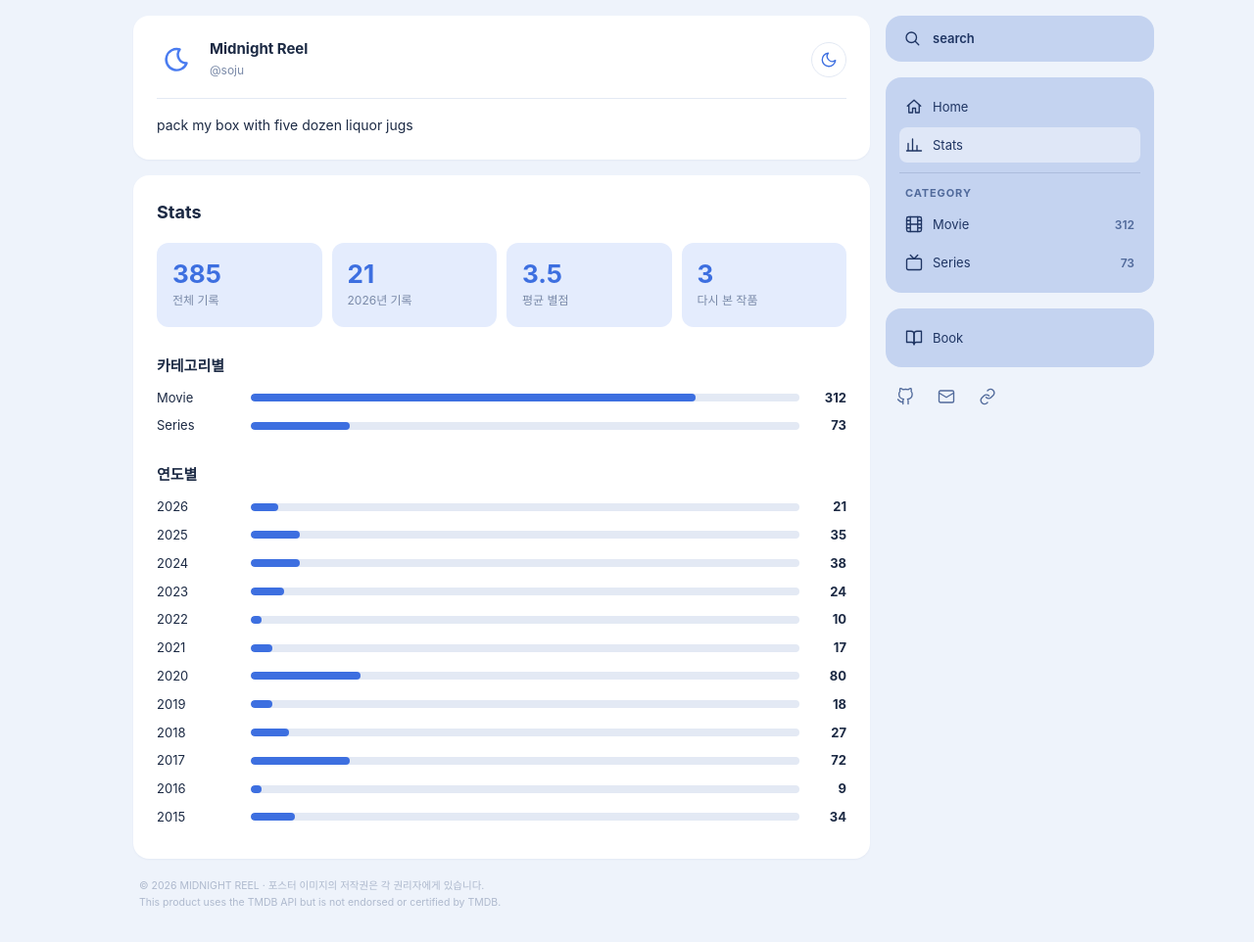
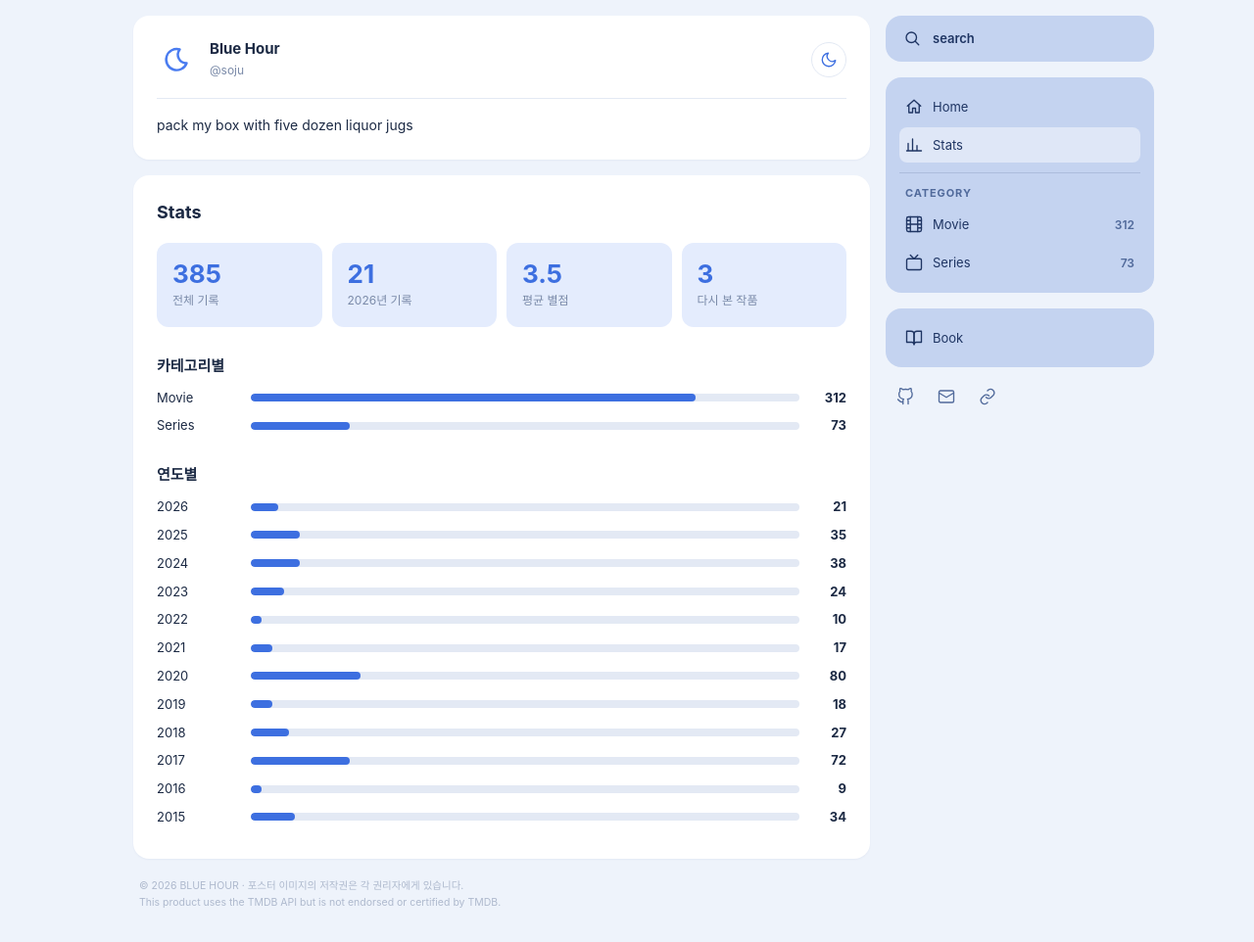
Before and after one commit to sojung-moon/sojung-moon.github.io, a Jekyll site: the page built from stats.html, in a window 1280 px wide and 962 px high. Shown: the whole window at 98% size. Built offline with Jekyll 4.4.1, drawn with Linux system fonts in a browser that asks for light colours; some web fonts are replaced.

Commit message:
Blue Hour

```diff
--- a/_config.yml
+++ b/_config.yml
@@ -1,5 +1,5 @@
 # ───────── 사이트 기본 정보 (여기부터 수정하세요) ─────────
-title: Midnight Reel
+title: Blue Hour
 handle: "@soju"
 tagline: pack my box with five dozen liquor jugs
 description: 영상물 감상 아카이브
```
